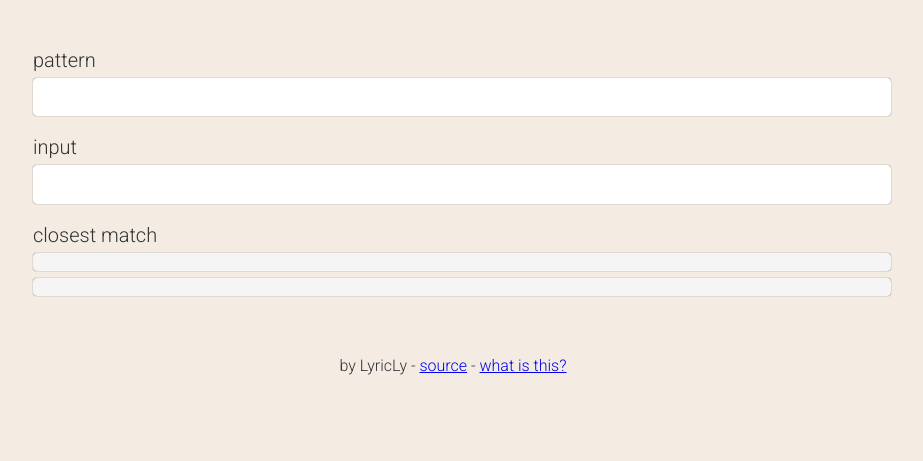
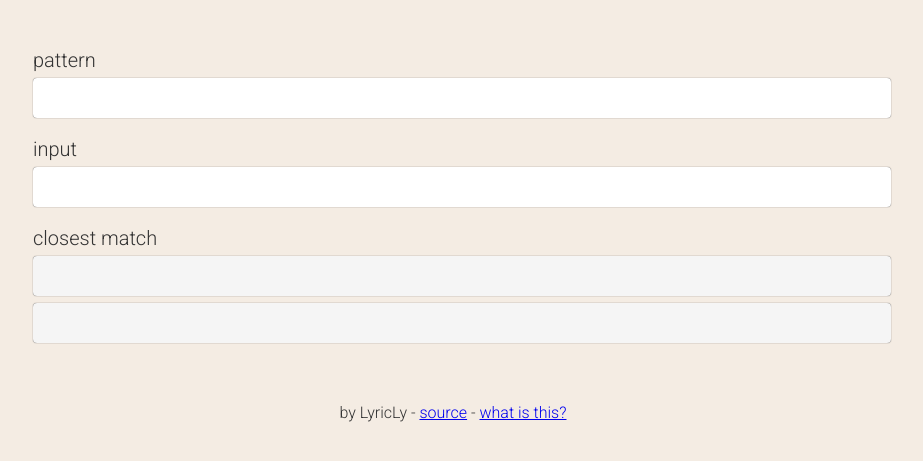
Before and after one commit to LyricLy/regexdiff, a plain HTML site: page index.html in a window 1280 px wide. Shown: the part 119-580 px from the top of the page, without its empty margins (187-1110 px from the left). Drawn offline with Linux system fonts and the light colour scheme.

Commit message:
commit it

```diff
--- a/main.css
+++ b/main.css
@@ -52,6 +52,7 @@ code, .text {
     padding: 9px;
     border-radius: 4px;
     border: none;
+    min-height: 22px;
     overflow: hidden;
     resize: none;
     white-space: pre-wrap;
```
